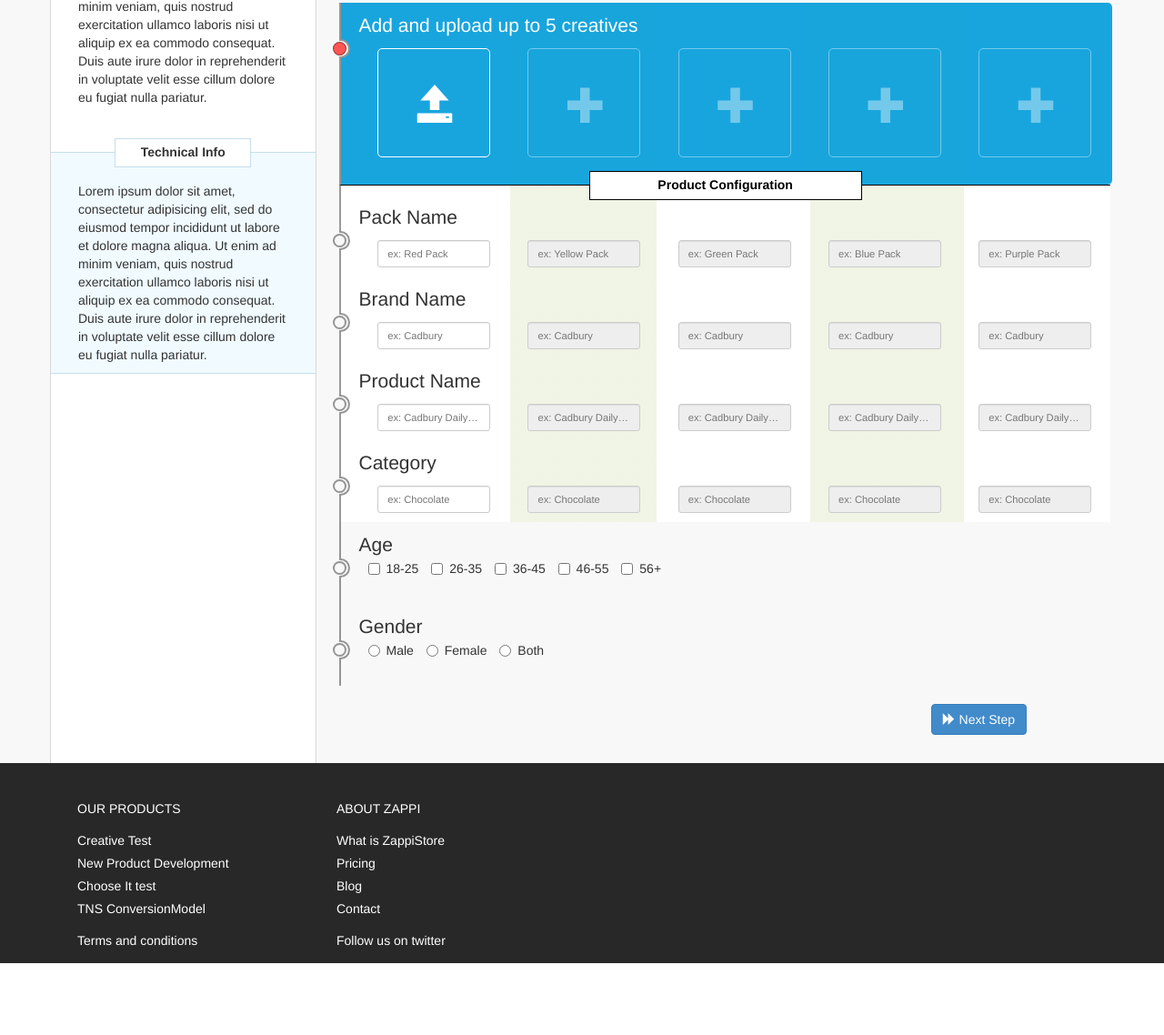
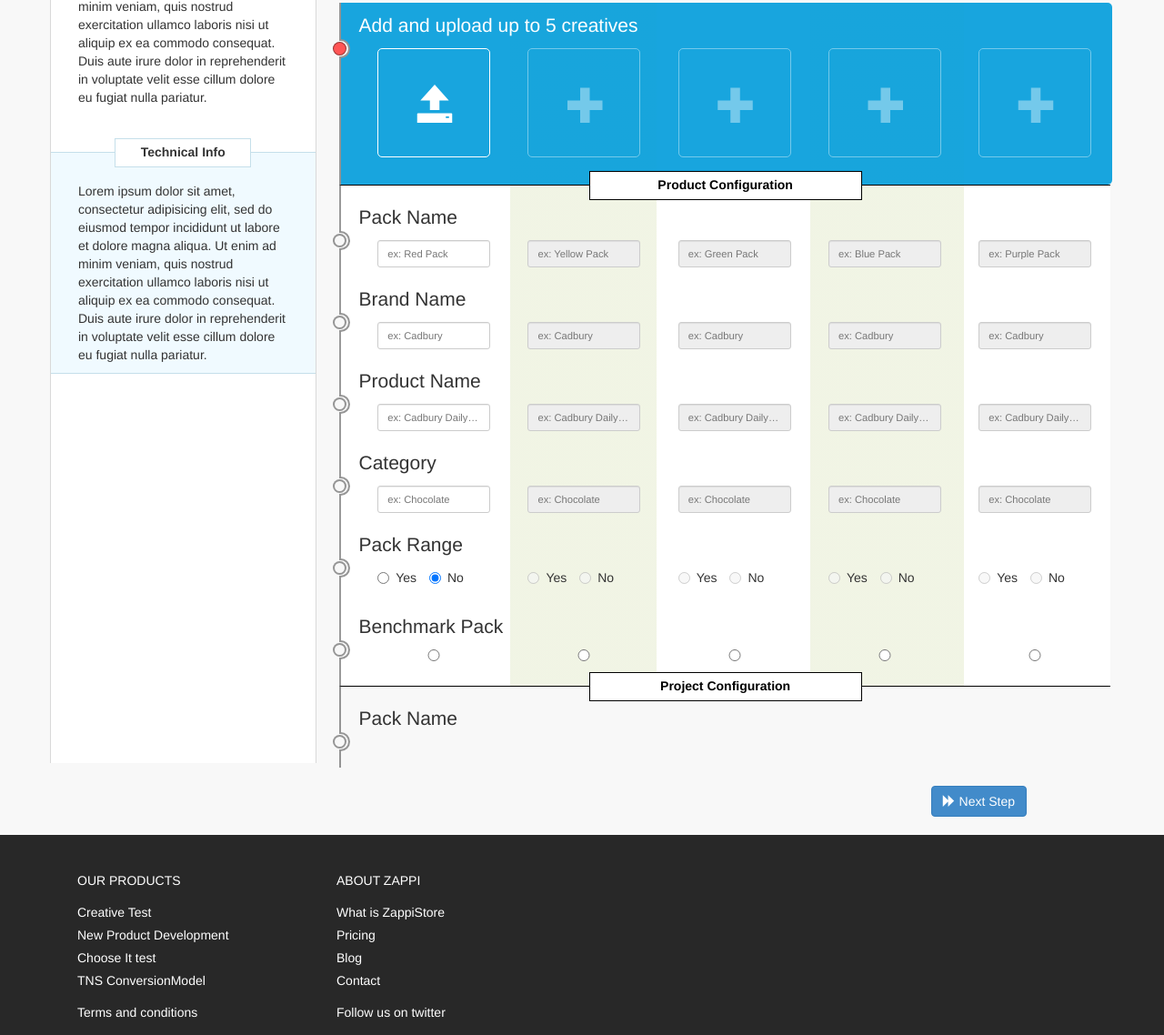
Before and after one commit to quantson/site, a PHP site: page /impackt_product_conf.php in a window 1280 px wide. Shown: the part 243-1381 px from the top of the page at 91% size. Before the commit the page ends 1302 px from the top, so only its background shows below. Run offline with PHP 8.4, Linux system fonts and the light colour scheme; some libraries are stand-ins or nearby versions.

Commit message:
product page work done

```diff
--- a/css/header.css
+++ b/css/header.css
@@ -125,6 +125,7 @@
 }
 .dropdown-right li+li:hover{
   background: #E4F2F8 !important;
+  border-radius: 3px;
 }
 .dropdown-right ul li a:hover{
   color: black !important;
--- a/css/impackt_product_conf.css
+++ b/css/impackt_product_conf.css
@@ -197,8 +197,10 @@ body{
 	font-size: 3em;
 	display: block;
 	margin: 31% 35%;
+	cursor: pointer;
 }
 .square .trash{
+	display: none;
 	position: absolute;
 	top: -15px;
 	right: -15px;
@@ -211,7 +213,7 @@ body{
     text-align: center;
     vertical-align: 10px;
     padding-top: 7px;
-    display: none;
+    cursor: pointer;
 }
 .square.added .trash{
 	display: inline;
@@ -259,7 +261,7 @@ input{
 	font-size: 0.8em !important;
 	text-overflow: ellipsis;
 }
-.five input{
+.five>input,.five div{
 	margin: 10px 2.5% 0 2.5%;
 	width: 15%;
 	float: left;
--- a/impackt_product_conf.php
+++ b/impackt_product_conf.php
@@ -162,56 +162,84 @@
 					<input name="textinput" type="text" placeholder="ex: Chocolate" class="form-control" disabled>
 				</div>
 			</div>
-			<div class="selection" question="5">
-				<div class="selection-title">Age</div>
+			<div class="selection product-conf" question="5">
+				<div class="selection-title">Pack Range</div>
 				<div class="selector-wrapper">
 					<div class="selector"></div>
 				</div>
-				<div class="user-select addmargin">
-					<div class="form-group group">
-					    <label class="checkbox-inline" for="checkboxes-0">
-					      <input type="checkbox" name="checkboxes" id="checkboxes-0" value="1">
-					      18-25
+				<div class="user-select five group">
+					<div class="controls yesno">
+					   	<label class="radio-inline" for="radios-0">
+    						<input type="radio" name="range-cell1" id="radios-10" value="Yes">
+    						Yes
     					</label>
-					    <label class="checkbox-inline" for="checkboxes-1">
-					      <input type="checkbox" name="checkboxes" id="checkboxes-1" value="2">
-					      26-35
+    					<label class="radio-inline" for="radios-1">
+    						<input type="radio" name="range-cell1" id="radios-1" value="No" checked="checked">
+    						No
     					</label>
-					    <label class="checkbox-inline" for="checkboxes-2">
-					      <input type="checkbox" name="checkboxes" id="checkboxes-2" value="3">
-					      36-45
+    				</div>
+    				<div class="controls yesno">
+					   	<label class="radio-inline" for="radios-2">
+    						<input type="radio" name="range-cell2" id="radios-2" value="Yes" disabled>
+    						Yes
     					</label>
-					    <label class="checkbox-inline" for="checkboxes-3">
-					      <input type="checkbox" name="checkboxes" id="checkboxes-3" value="4">
-					      46-55
+    					<label class="radio-inline" for="radios-3">
+    						<input type="radio" name="range-cell2" id="radios-3" value="No" disabled>
+    						No
     					</label>
-					    <label class="checkbox-inline" for="checkboxes-4">
-					      <input type="checkbox" name="checkboxes" id="checkboxes-4" value="5">
-					      56+
+    				</div>
+    				<div class="controls yesno">
+					   	<label class="radio-inline" for="radios-4">
+    						<input type="radio" name="range-cell3" id="radios-4" value="Yes" disabled>
+    						Yes
+    					</label>
+    					<label class="radio-inline" for="radios-5">
+    						<input type="radio" name="range-cell3" id="radios-5" value="No" disabled>
+    						No
+    					</label>
+    				</div>
+    				<div class="controls yesno">
+					   	<label class="radio-inline" for="radios-6">
+    						<input type="radio" name="range-cell4" id="radios-6" value="Yes" disabled>
+    						Yes
+    					</label>
+    					<label class="radio-inline" for="radios-7">
+    						<input type="radio" name="range-cell4" id="radios-7" value="No" disabled>
+    						No
+    					</label>
+    				</div>
+    				<div class="controls yesno">
+					   	<label class="radio-inline" for="radios-8">
+    						<input type="radio" name="range-cell5" id="radios-8" value="Yes" disabled>
+    						Yes
+    					</label>
+    					<label class="radio-inline" for="radios-9">
+    						<input type="radio" name="range-cell5" id="radios-9" value="No" disabled>
+    						No
     					</label>
     				</div>
 				</div>
 			</div>
-			<div class="selection" question="6">
-				<div class="selection-title">Gender</div>
+			<div class="selection product-conf" question="6">
+				<div class="selection-title">Benchmark Pack</div>
 				<div class="selector-wrapper">
 					<div class="selector"></div>
 				</div>
-				<div class="user-select addmargin">
-					<div class="form-group group">
-					    <label class="radio-inline" for="gender-0">
-					      <input type="radio" name="gender" id="gender-0" value="1">
-					      Male
-					    </label>
-					    <label class="radio-inline" for="gender-1">
-					      <input type="radio" name="gender" id="gender-1" value="2">
-					      Female
-					    </label>
-					    <label class="radio-inline" for="gender-2">
-					      <input type="radio" name="gender" id="gender-2" value="3">
-					      Both
-					    </label>
+				<div class="user-select five group">
+   					<input type="radio" name="benchmark" id="radios-0" value="1">
+   					<input type="radio" name="benchmark" id="radios-0" value="2">
+   					<input type="radio" name="benchmark" id="radios-0" value="3">
+   					<input type="radio" name="benchmark" id="radios-0" value="4">
+   					<input type="radio" name="benchmark" id="radios-0" value="5">
    				</div>
+			</div>
+			<div class="selection product-conf-top" question="7">
+				<div class="product-conf-header">
+					<div class="product-conf-header-center">Project Configuration</div>
+				</div>
+				<div class="selection-title" >Pack Name</div>
+				<div class="selector-wrapper">
+					<div class="selector"></div>
 				</div>
 			</div>
 			<div class="next-step col-md-3 pull-right">
@@ -294,13 +322,13 @@
 		    });
 		});
 
-	$('.square:not(.added)').click(function(){
-		$(this).addClass('added');
-		$(this).find('.icon-center').removeClass('glyphicon-plus').addClass('glyphicon-open');
+	$('.square:not(.added)>.icon-center').click(function(){
+		$(this).parent().addClass('added');
+		$(this).removeClass('glyphicon-plus').addClass('glyphicon-open');
 	});
 
-	$('.trash').click(function(){
-		$(this).prev().removeClass('glyphicon-open').addClass('glyphicon-plus');
+	$('.trash').mouseup(function(){
+		$(this).parent().find('.icon-center').removeClass('glyphicon-open').addClass('glyphicon-plus');
 		$(this).parent().removeClass('added');
 	});
 
```
Lines whose indentation alone changed are shown as unchanged.
